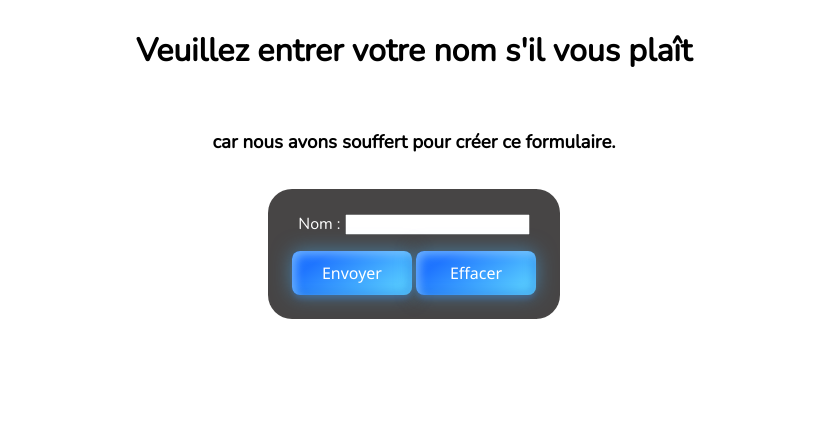
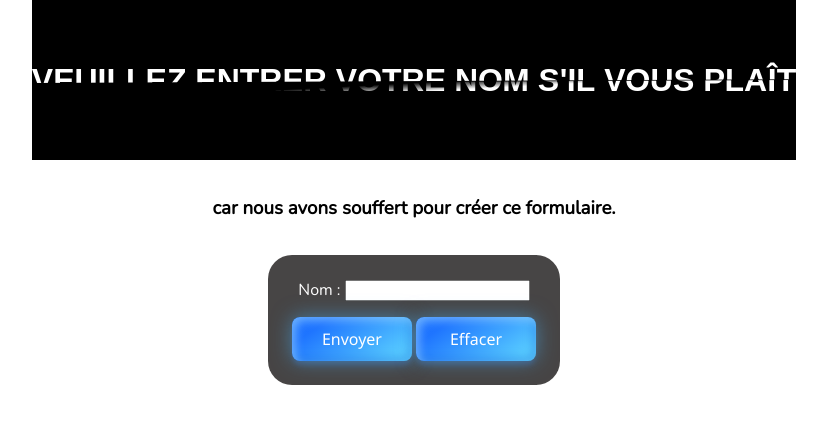
Before and after one commit to Thibault231/java-Isika-Docker, a website: page index.html in a window 1280 px wide. Shown: the whole page, without its empty margins (226-1053 px from the left). Drawn offline with Linux system fonts and the light colour scheme.

Commit message:
add html style

```diff
--- a/index.html
+++ b/index.html
@@ -10,8 +10,11 @@
 </head>
 
 <body>
-    <h1> Veuillez entrer votre nom s'il vous plaît </h1>
-    <h3> car nous avons souffert pour créer ce formulaire.</h3>
+    <section class="wrapper">
+        <div class="top">Veuillez entrer votre nom s'il vous plaît</div>
+        <div class="bottom" aria-hidden="true">Veuillez entrer votre nom s'il vous plaît</div>
+    </section>
+    <h3 id="h3"> car nous avons souffert pour créer ce formulaire.</h3>
 
     <form onsubmit="printUser()">
         <div>
@@ -19,7 +22,7 @@
             <input id="inputName" type="text" />
         </div>
         <div>
-            <button class="btn-donate" type="submit">Envoyer</button>
+            <button id="buttonSubmit" class="btn-donate" type="submit">Envoyer</button>
             <button class="btn-donate" type="reset">Effacer</button>
         </div>
     </form>
--- a/script.js
+++ b/script.js
@@ -31,3 +31,9 @@ async function fetchResponse(name) {
         console.log('Fetch Error :' + err);
     });
 }
+
+const buttonClick = document.getElementById("buttonSubmit");
+// document.getElementById("h3").style.rotate = 180;
+buttonClick.addEventListener('click', () => {
+    console.log("ok");
+});
--- a/style.css
+++ b/style.css
@@ -27,6 +27,47 @@ form {
   max-width: 400px;
 }
 
+/**************************************************************************************************************/
+
+* {
+  box-sizing: border-box;
+}
+:root {
+  --background-color: black;
+  --text-color: hsl(0, 0%, 100%);
+}
+body {
+  margin: 0;
+}
+.wrapper {
+  display: grid;
+  place-content: center;
+  background-color: var(--background-color);
+  height: 20vh;
+  font-family: "Oswald", sans-serif;
+  font-size: clamp(1.5rem, 1rem + 2vw, 2rem);
+  font-weight: 700;
+  text-transform: uppercase;
+  color: var(--text-color);
+}
+
+.wrapper > div {
+  grid-area: 1/1/-1/-1;
+}
+.top {
+  clip-path: polygon(0% 0%, 100% 0%, 100% 48%, 0% 58%);
+}
+.bottom {
+  clip-path: polygon(0% 60%, 100% 50%, 100% 100%, 0% 100%);
+  color: transparent;
+  background: -webkit-linear-gradient(177deg, black 53%, var(--text-color) 65%);
+  background: linear-gradient(177deg, black 53%, var(--text-color) 65%);
+  background-clip: text;
+  -webkit-background-clip: text;
+  transform: translateX(-0.02em);
+}
+
+/**************************************************************************************************************/
 .btn-donate {
   --clr-font-main: hsla(0 0% 20% / 100);
   --btn-bg-1: hsla(194 100% 69% / 1);
```
